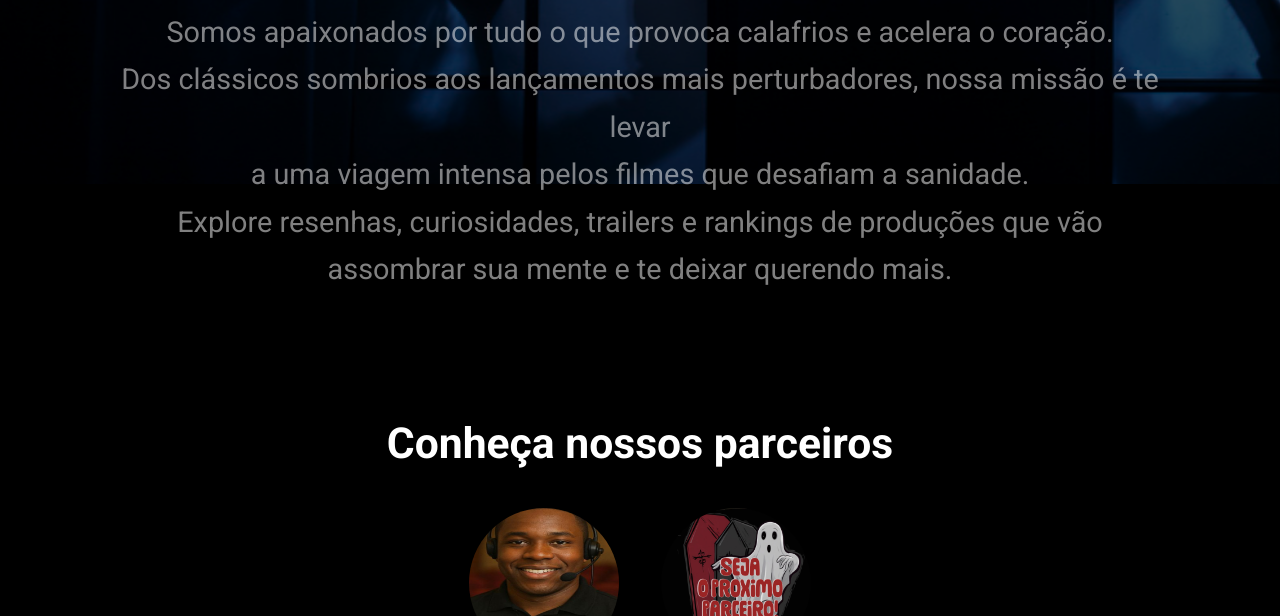
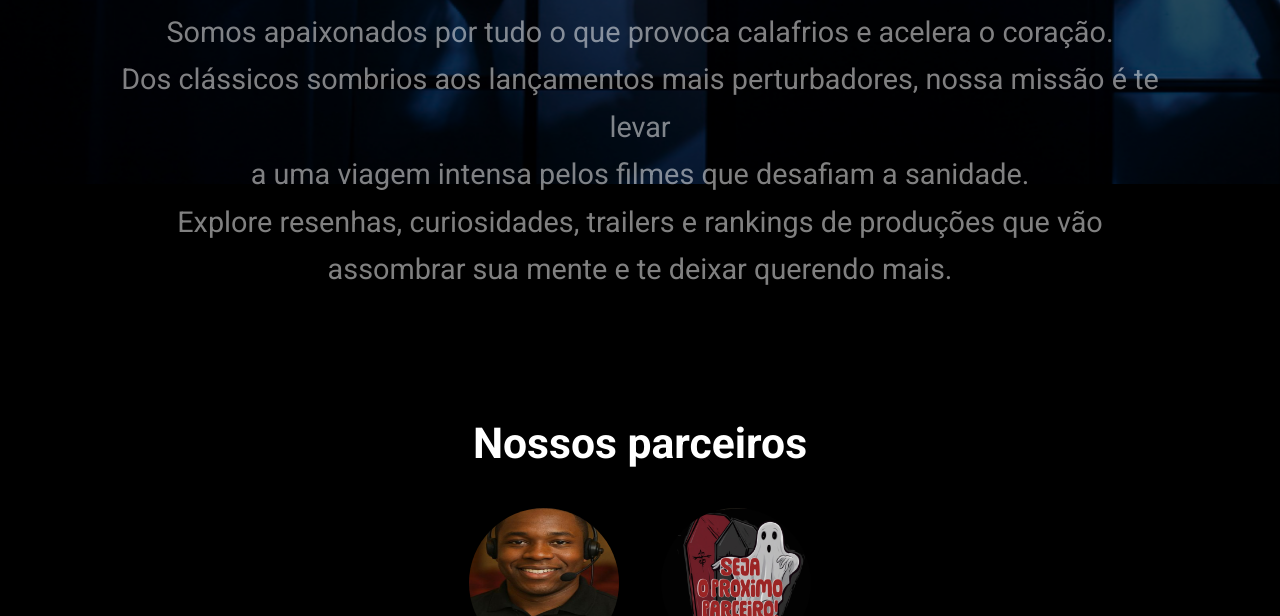
Before and after one commit to parceiroshospedagem/filmesterrorsuspensehorror, a plain HTML site: page index.html in a window 1280 px wide. Shown: the part 616-1232 px from the top of the page. Drawn offline with Linux system fonts and the light colour scheme.

Commit message:
Update index.html
mudança no h2

```diff
--- a/index.html
+++ b/index.html
@@ -26,7 +26,7 @@
 
     <!-- Main Content -->
     <main id="parceiros">
-        <h2>Conheça nossos parceiros</h2>
+        <h2>Nossos parceiros</h2>
         <ul class="logos">
             <li><a href="https://api.whatsapp.com/send/?phone=5524974037907&text=Vim+do+FilmesTerror+e+quero+assistir+o+filme+que+vi+na+p%C3%A1gina&type=phone_number&app_absent=0" target="_blank">
             <img src="images/parceiro01.PNG" alt="Parceiro 1">
```
